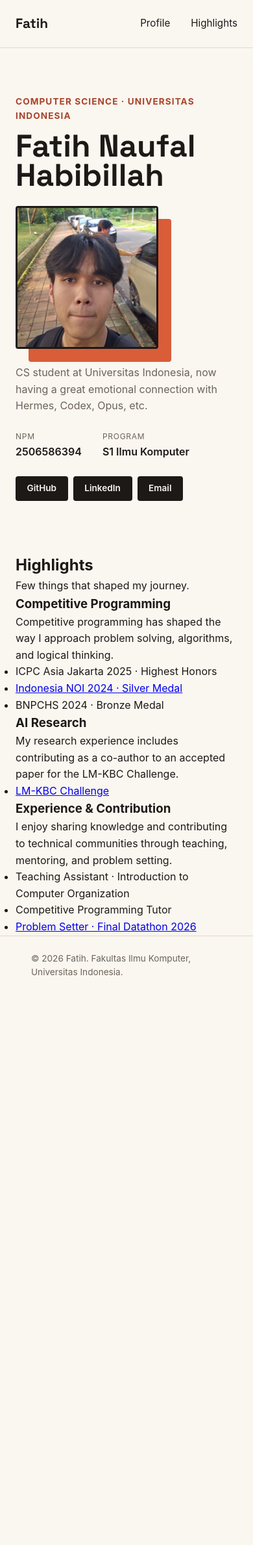
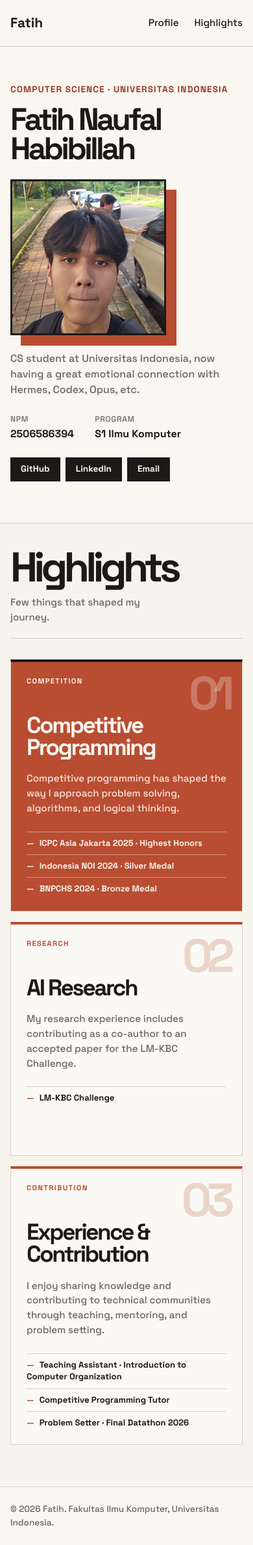
Before and after one commit to MightBeFonias/myportofolio, a Django app: page / in a window 390 px wide. Shown: the whole page at 65% size. Before the commit the page ends 1501 px from the top, so only its background shows below. Run offline with Django 5.2, Linux system fonts and the light colour scheme.

Commit message:
feat: adding css for responsive highlights section

```diff
--- a/static/css/style.css
+++ b/static/css/style.css
@@ -7,57 +7,63 @@
 :root {
     --ink: #1c1917;
     --paper: #faf6f0;
-    --accent: #d95d39;
-    --accent-dark: #a8442a;
-    --line: #e3d9c9;
-    --text-muted: #6b6459;
-    --radius: 4px;
+    --cream: #f7f4ee;
+    --card: #fbf9f5;
+    --accent: #b84d32;
+    --accent-dark: #963d28;
+    --accent-soft: #ead6c9;
+    --line: #d9d2c7;
+    --muted: #6b665d;
 }
 
 body {
-    font-family: -apple-system, "Segoe UI", Roboto, Helvetica, Arial, sans-serif;
     color: var(--ink);
-    background-color: var(--paper);
-    line-height: 1.6;
+    background: var(--paper);
+    font-family: "Space Grotesk", sans-serif;
+    line-height: 1.5;
 }
 
-h1, .brand {
-    font-family: "Space Grotesk", -apple-system, sans-serif;
-}
-
-.container {
-    max-width: 960px;
-    margin: 0 auto;
-    padding: 0 1.5rem;
-}
-
+section,
 .site-header {
     border-bottom: 1px solid var(--line);
 }
 
+.container {
+    width: min(calc(100% - 3rem), 960px);
+    margin-inline: auto;
+}
+
 .site-header .container {
     display: flex;
+    align-items: center;
     justify-content: space-between;
-    align-items: center;
-    padding: 1.25rem 1.5rem;
+    padding: 1.25rem 0;
+}
+
+.brand,
+.site-header nav a {
+    color: var(--ink);
+    text-decoration: none;
 }
 
 .brand {
     font-size: 1.3rem;
     font-weight: 700;
-    color: var(--ink);
-    text-decoration: none;
 }
 
 .site-header nav {
     display: flex;
-    gap: 2rem;
+    gap: 1.5rem;
 }
 
 .site-header nav a {
-    color: var(--ink);
-    text-decoration: none;
     font-size: 0.95rem;
+    transition: color 0.2s ease;
+}
+
+.site-header nav a:hover,
+.site-header nav a:focus-visible {
+    color: var(--accent);
 }
 
 .hero {
@@ -66,10 +72,9 @@ h1, .brand {
 
 .hero-grid {
     display: grid;
-    grid-template-columns: 1.3fr 1fr;
-    grid-template-areas:
+    grid-template:
         "identity photo"
-        "details  photo";
+        "details photo" / 1.3fr 1fr;
     gap: 1.5rem 3rem;
 }
 
@@ -81,24 +86,31 @@ h1, .brand {
     grid-area: details;
 }
 
+.hero-photo {
+    position: relative;
+    align-self: center;
+    grid-area: photo;
+}
+
 .hero-kicker {
+    margin-bottom: 0.75rem;
+    color: var(--accent-dark);
     font-size: 0.85rem;
+    font-weight: 700;
     letter-spacing: 0.08em;
     text-transform: uppercase;
-    color: var(--accent-dark);
-    font-weight: 700;
-    margin-bottom: 0.75rem;
 }
 
 .hero-identity h1 {
     font-size: clamp(3rem, 7vw, 5rem);
+    letter-spacing: -0.08em;
     line-height: 0.95;
 }
 
 .bio {
-    color: var(--text-muted);
     max-width: 480px;
     margin-bottom: 1.5rem;
+    color: var(--muted);
 }
 
 .meta-list {
@@ -108,11 +120,11 @@ h1, .brand {
 }
 
 .meta-row dt {
+    margin-bottom: 0.15rem;
+    color: var(--muted);
     font-size: 0.75rem;
+    letter-spacing: 0.06em;
     text-transform: uppercase;
-    letter-spacing: 0.06em;
-    color: var(--text-muted);
-    margin-bottom: 0.15rem;
 }
 
 .meta-row dd {
@@ -121,41 +133,33 @@ h1, .brand {
 
 .social-links {
     display: flex;
+    flex-wrap: wrap;
     gap: 0.5rem;
-    flex-wrap: wrap;
 }
 
 .social-link {
-    display: inline-block;
+    padding: 0.5rem 1rem;
+    color: var(--cream);
+    background: var(--ink);
     font-size: 0.85rem;
     font-weight: 600;
     text-decoration: none;
-    color: var(--paper);
-    background-color: var(--ink);
-    border-radius: var(--radius);
-    padding: 0.5rem 1.1rem;
-    transition: background-color 0.2s ease;
+    transition:
+        background 0.2s ease,
+        transform 0.2s ease;
 }
 
-.social-link:hover {
-    background-color: var(--accent);
-}
-
-.hero-photo {
-    grid-area: photo;
-    align-self: center;
-    position: relative;
+.social-link:hover,
+.social-link:focus-visible {
+    background: var(--accent);
+    transform: translateY(-2px);
 }
 
 .photo-block {
     position: absolute;
-    top: 1.25rem;
-    left: 1.25rem;
-    width: 100%;
-    height: 100%;
-    background-color: var(--accent);
-    border-radius: var(--radius);
     z-index: 0;
+    inset: 1rem -1rem -1rem 1rem;
+    background: var(--accent);
 }
 
 .avatar {
@@ -163,33 +167,253 @@ h1, .brand {
     z-index: 1;
     display: block;
     width: 100%;
-    aspect-ratio: 1 / 1;
+    aspect-ratio: 1;
+    border: 3px solid var(--ink);
     object-fit: cover;
-    border-radius: var(--radius);
-    border: 3px solid var(--ink);
+}
+
+.highlights-section {
+    padding: 3rem 0 5rem;
+    background: var(--cream);
+}
+
+.section-header {
+    display: flex;
+    align-items: flex-end;
+    justify-content: space-between;
+    gap: 2rem;
+    margin-bottom: 2rem;
+    padding-bottom: 1.25rem;
+    border-bottom: 1px solid var(--line);
+}
+
+.section-header h2 {
+    color: var(--ink);
+    font-size: clamp(3.5rem, 8vw, 5rem);
+    letter-spacing: -0.09em;
+    line-height: 0.85;
+}
+
+.section-header p {
+    max-width: 220px;
+    color: var(--muted);
+    font-size: 0.95rem;
+}
+
+.highlights-grid {
+    display: grid;
+    grid-template-columns: repeat(3, minmax(0, 1fr));
+    gap: 1rem;
+    counter-reset: card;
+}
+
+.highlights-cards {
+    position: relative;
+    display: flex;
+    min-width: 0;
+    min-height: 430px;
+    flex-direction: column;
+    padding: 1.5rem;
+    border: 1px solid var(--line);
+    border-top: 4px solid var(--accent);
+    background: var(--card);
+    isolation: isolate;
+    counter-increment: card;
+    transition:
+        border-color 0.2s ease,
+        box-shadow 0.2s ease,
+        transform 0.2s ease;
+}
+
+.highlights-cards::after {
+    position: absolute;
+    z-index: -1;
+    top: 1.25rem;
+    right: 1.25rem;
+    color: var(--accent-soft);
+    content: counter(card, decimal-leading-zero);
+    font-size: 4.5rem;
+    font-weight: 700;
+    letter-spacing: -0.12em;
+    line-height: 0.8;
+}
+
+.card-content {
+    padding-top: 3.5rem;
+}
+
+.card-title {
+    max-width: 92%;
+    font-size: clamp(1.8rem, 2.7vw, 2.6rem);
+    letter-spacing: -0.07em;
+    line-height: 0.98;
+}
+
+.card-title::before {
+    position: absolute;
+    top: 1.5rem;
+    left: 1.5rem;
+    color: var(--accent);
+    font-size: 0.7rem;
+    font-weight: 700;
+    letter-spacing: 0.12em;
+    text-transform: uppercase;
+}
+
+.highlights-cards:nth-child(1) .card-title::before {
+    content: "Competition";
+}
+
+.highlights-cards:nth-child(2) .card-title::before {
+    content: "Research";
+}
+
+.highlights-cards:nth-child(3) .card-title::before {
+    content: "Contribution";
+}
+
+.card-description {
+    margin-top: 1.25rem;
+    color: var(--muted);
+    font-size: 0.95rem;
+}
+
+.card-list {
+    display: grid;
+    gap: 0.5rem;
+    margin-top: 1.5rem;
+    list-style: none;
+}
+
+.card-list li {
+    padding-top: 0.5rem;
+    border-top: 1px solid var(--line);
+    font-size: 0.82rem;
+    font-weight: 600;
+    line-height: 1.4;
+}
+
+.card-list li::before {
+    margin-right: 0.5rem;
+    color: var(--accent);
+    content: "—";
+}
+
+.card-list a {
+    color: inherit;
+    text-decoration: none;
+    overflow-wrap: anywhere;
+}
+
+.card-list a:hover,
+.card-list a:focus-visible {
+    color: var(--accent);
+    text-decoration: underline;
+    text-underline-offset: 0.2em;
+}
+
+.highlights-cards:first-child {
+    border-top-color: var(--ink);
+    background: var(--accent);
+}
+
+.highlights-cards:first-child::after {
+    color: rgba(247, 244, 238, 0.28);
+}
+
+.highlights-cards:first-child .card-title,
+.highlights-cards:first-child .card-title::before,
+.highlights-cards:first-child .card-list li,
+.highlights-cards:first-child .card-list li::before,
+.highlights-cards:first-child .card-list a,
+.highlights-cards:first-child .card-list a:hover,
+.highlights-cards:first-child .card-list a:focus-visible {
+    color: var(--cream);
+}
+
+.highlights-cards:first-child .card-description {
+    color: #f8e5dc;
+}
+
+.highlights-cards:first-child .card-list li {
+    border-color: rgba(247, 244, 238, 0.4);
+}
+
+.highlights-cards:hover {
+    border-color: var(--accent);
+    box-shadow: 0 0.5rem 1rem rgba(28, 25, 23, 0.08);
+    transform: translateY(-3px);
 }
 
 .site-footer {
-    padding: 1.5rem;
-    color: var(--text-muted);
+    padding: 1.5rem 0;
+    color: var(--muted);
     font-size: 0.85rem;
-    border-top: 1px solid var(--line);
+}
+
+@media (max-width: 800px) {
+    .hero-grid {
+        grid-template:
+            "identity"
+            "photo"
+            "details" / 1fr;
+    }
+
+    .hero-photo {
+        max-width: 320px;
+    }
+
+    .highlights-grid {
+        grid-template-columns: repeat(2, minmax(0, 1fr));
+    }
+
+    .highlights-cards:first-child {
+        grid-column: 1 / -1;
+    }
+
+    .section-header {
+        display: block;
+    }
+
+    .section-header p {
+        margin-top: 1rem;
+    }
 }
 
 @media (max-width: 600px) {
-    .hero-grid {
-        grid-template-columns: 1fr;
-        grid-template-areas:
-            "identity"
-            "photo"
-            "details";
+    .container {
+        width: calc(100% - 2rem);
+    }
+
+    .hero {
+        padding: 3.5rem 0 4rem;
     }
 
     .hero-photo {
-        max-width: 220px;
+        max-width: 240px;
     }
 
-    .social-links {
-        justify-content: flex-start;
+    .meta-list {
+        flex-wrap: wrap;
+    }
+
+    .highlights-section {
+        padding: 2.5rem 0 4rem;
+    }
+
+    .highlights-grid {
+        grid-template-columns: 1fr;
+    }
+
+    .highlights-cards {
+        min-height: 360px;
+    }
+
+    .section-header h2 {
+        font-size: 4rem;
+    }
+
+    .card-title {
+        font-size: clamp(1.9rem, 9vw, 3rem);
     }
 }
```
